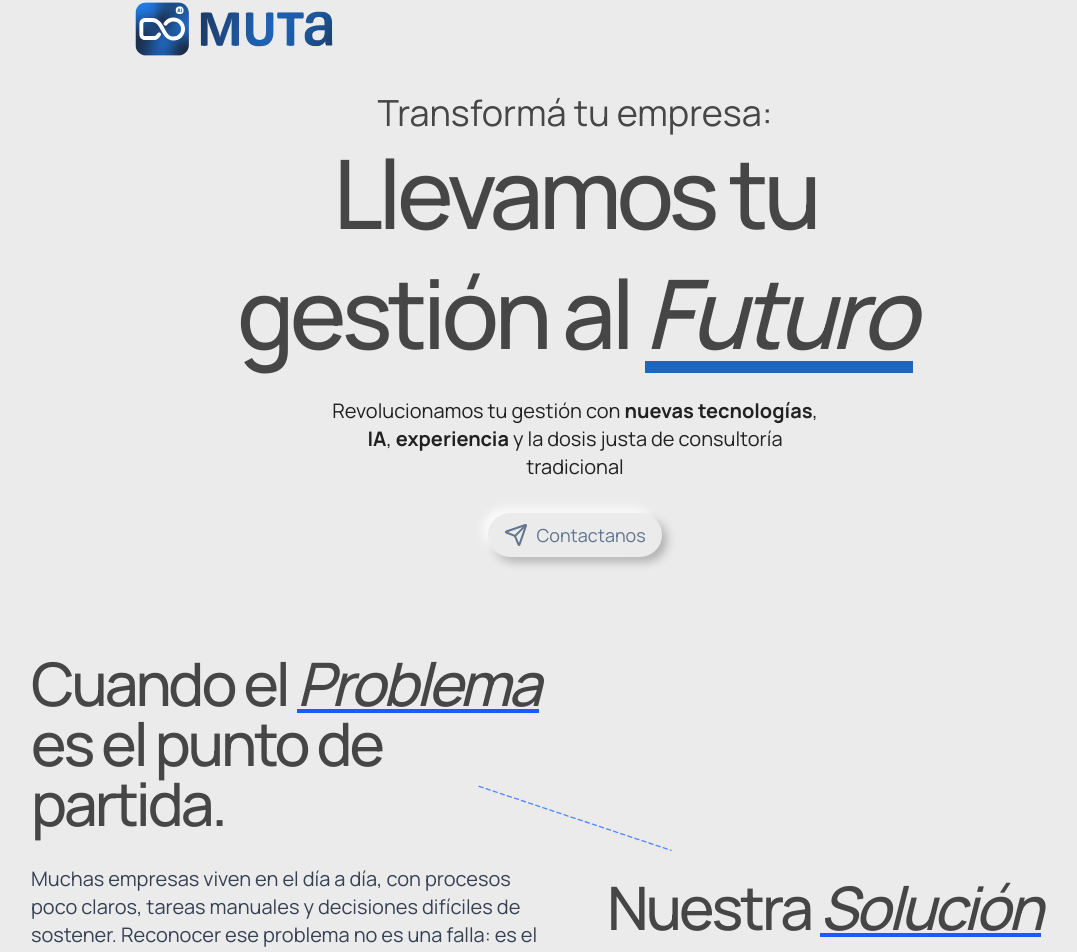
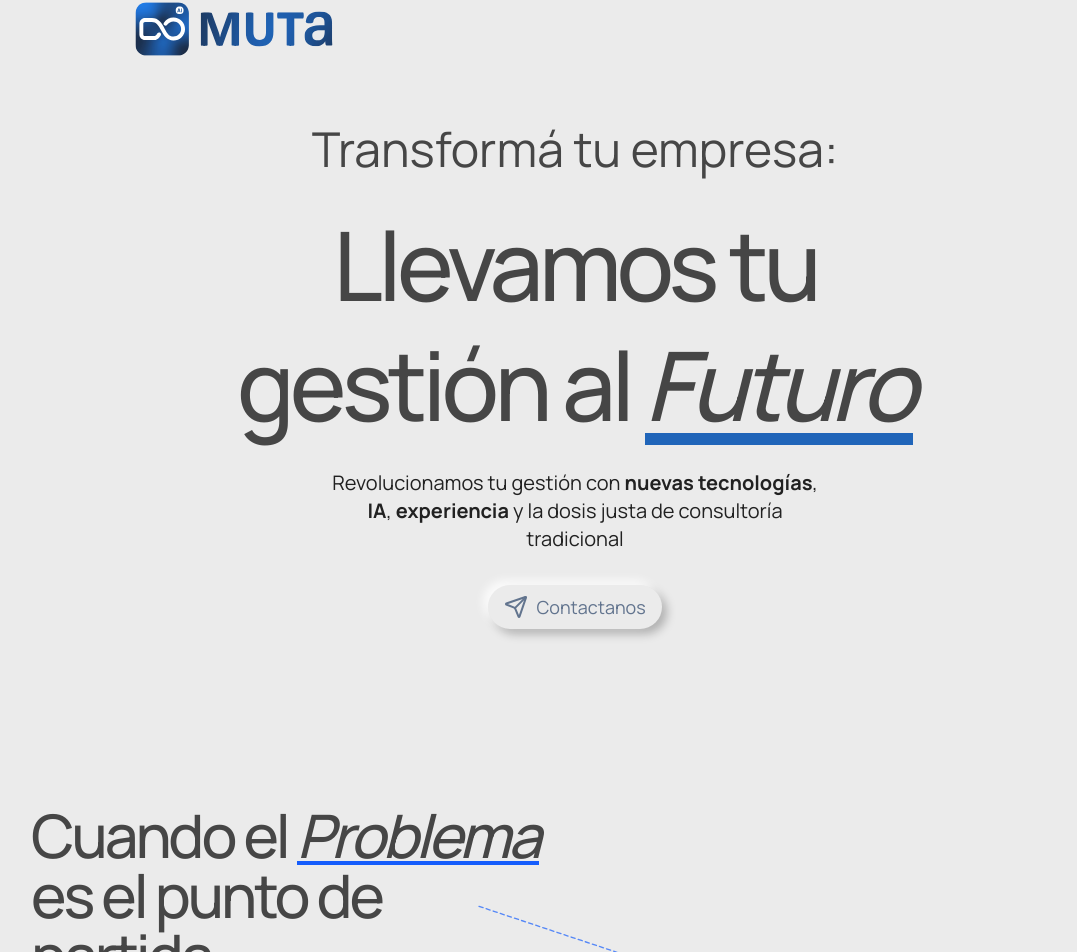
Before and after one commit to BautiCentorbi/bepass.ar, a Next.js app: page / in a window 1280 px wide. Shown: the part 35-987 px from the top of the page, without its empty margins (65-1142 px from the left). Built offline with nearby package versions, Linux system fonts and the light colour scheme.

Commit message:
Coming HERO changes 1.3 + Second Section

```diff
--- a/app/components/Hero.tsx
+++ b/app/components/Hero.tsx
@@ -4,13 +4,13 @@ import NeumorphismButton from "./ui/NeumorphismButton";
 
 const Hero = () => {
   return (
-    <section className="relative flex items-center justify-center w-full h-full 2xl:my-8 gap-8 px-8 md:px-24 2xl:px-48">
+    <section className="relative flex items-center justify-center w-full h-full md:my-8 2xl:my-14 gap-8 px-8 md:px-24 2xl:px-48">
       {/* Fondo decorativo */}
 
       {/* Contenido */}
       <div className="flex flex-col max-w-5xl items-center justify-center w-full">
-        <div className="flex gap-2 items-center">
-          <h2 className="text-xl md:text-4xl 2xl:text-5xl">Transformá tu empresa:</h2>
+        <div className="flex gap-2 items-center mb-4 md:mb-8">
+          <h2 className="text-2xl md:text-5xl 2xl:text-6xl">Transformá tu empresa:</h2>
         </div>
 
         <h1 className="text-5xl text-center md:text-8xl 2xl:text-9xl font-semibold text-title_color tracking-tighter leading-tight">
--- a/app/components/ProblemSection.tsx
+++ b/app/components/ProblemSection.tsx
@@ -2,12 +2,12 @@ import React from "react";
 
 const ProblemSection = () => {
   return (
-    <section id="problem" className="relative py-24 px-6 md:px-24">
+    <section id="problem" className="relative py-12 md:py-36 2xl:py-48 px-6 md:px-24">
       {/* FLECHA VISUAL RECTA */}
       <svg
         viewBox="0 0 600 400"
         xmlns="http://www.w3.org/2000/svg"
-        className="hidden md:block absolute top-[7rem] left-1/2 -translate-x-1/2 w-80 h-64 text-blue-600 z-10"
+        className="hidden md:block absolute top-[8rem] left-1/2 -translate-x-1/2 w-80 h-64 text-blue-600 z-10"
       >
         {/* Línea recta con ligera inclinación */}
         <path
```
